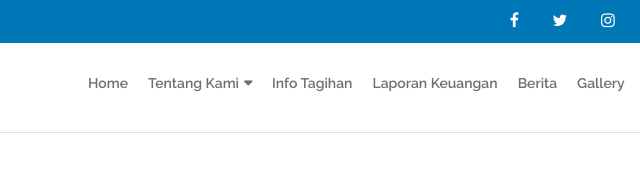
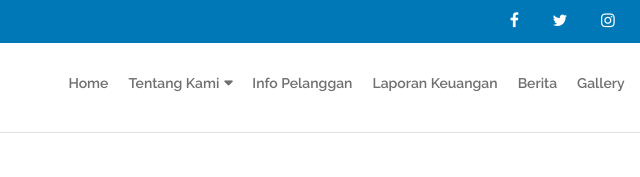
Before and after one commit to Devanfahrezy/ta-pdamblora, a plain HTML site: page pdamblora/berita/--kategori/berita.html in a window 1280 px wide. Shown: the top 177 px of the page, 488-1128 px from the left. Drawn offline with Linux system fonts and the light colour scheme; some packages are replaced by stand-ins of ours; a script that the page names is missing.

Commit message:
Add files via upload

```diff
--- a/pdamblora/berita/--kategori/berita.html
+++ b/pdamblora/berita/--kategori/berita.html
@@ -205,7 +205,7 @@
                 <li><a href="../../sumber-air.html">Sumber Air</a></li>
               </ul>
             </li>
-            <li><a href="../../info-tagihan.html">Info Tagihan</a></li>
+            <li><a href="../../pelanggan.html">Info Pelanggan</a></li>
             <li><a href="../../laporankeuangan.html">Laporan Keuangan</a></li>
             <li><a href="../../berita.html">Berita</a></li>
             <li><a href="../../gallery.html">Gallery</a></li>
```
